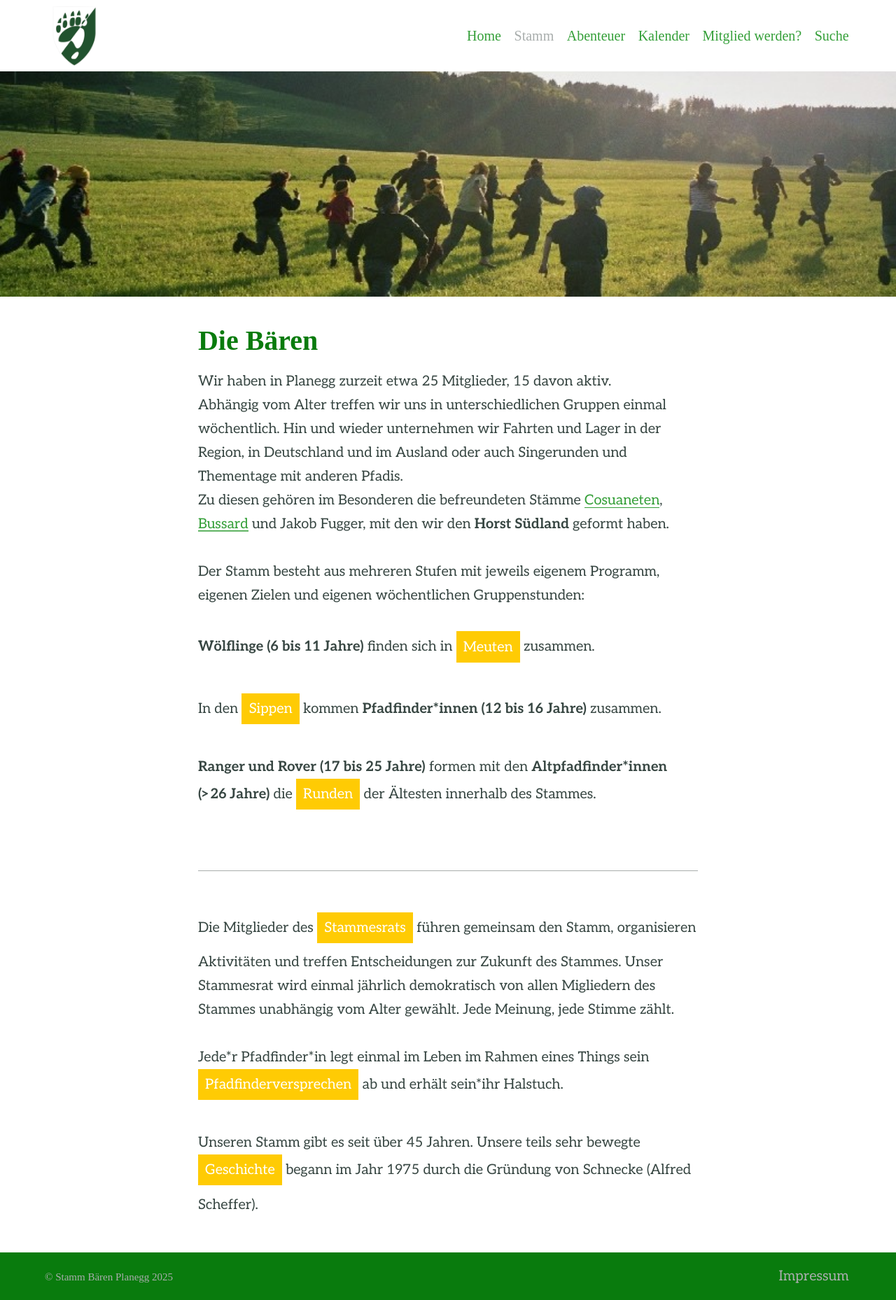
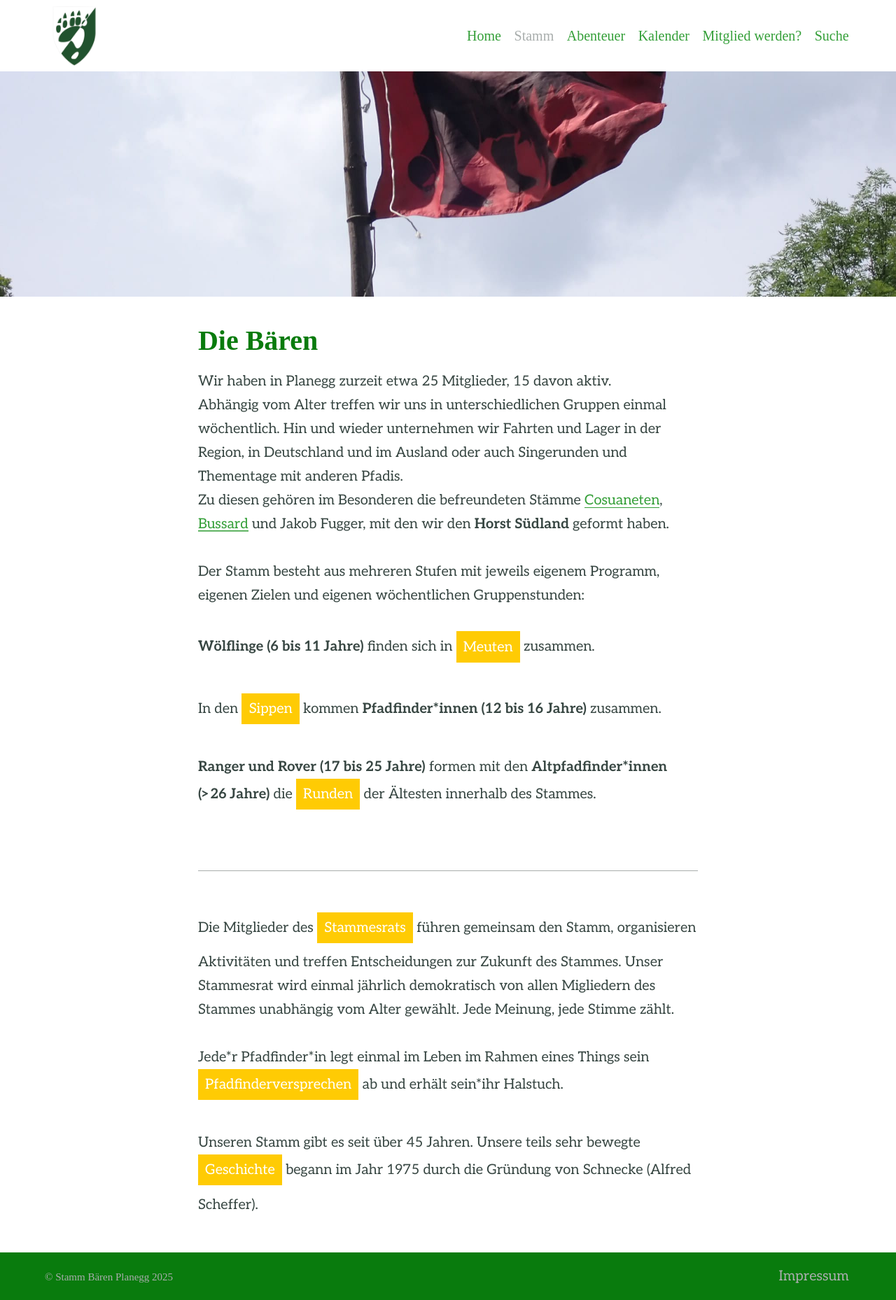
Before and after one commit to ferdinand-swoboda/website-stamm-baeren, a Jekyll site: the page built from stamm.md, in a window 1280 px wide. Shown: the whole page at 70% size. Built offline with Jekyll 4.4.1, drawn with Linux system fonts in a browser that asks for light colours; some web fonts are replaced; our own code applies the rules of GitHub Pages for plain Markdown files.

Commit message:
Update stamm.md

```diff
--- a/stamm.md
+++ b/stamm.md
@@ -1,7 +1,7 @@
 ---
 title: Die Bären
 feature_text:
-feature_image: "assets/images/2005-gelaendespiel-leute.jpeg"
+feature_image: "assets/images/IMG_0473.jpeg"
 ---
 
 Wir haben in Planegg zurzeit etwa 25 Mitglieder, 15 davon aktiv.
```
